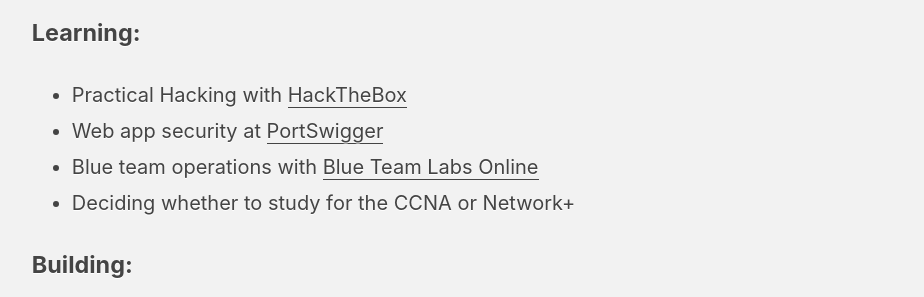
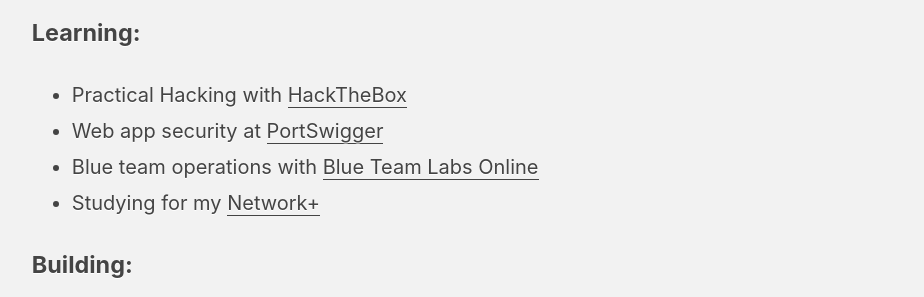
Before and after one commit to richrosario/richrosario.github.io, a plain HTML site: page index.html in a window 1280 px wide. Shown: the part 503-800 px from the top of the page, without its empty margins (141-1065 px from the left). Drawn offline with Linux system fonts and the light colour scheme.

Commit message:
Updates to site about network+

```diff
--- a/index.html
+++ b/index.html
@@ -41,7 +41,7 @@
             <li>Practical Hacking with <a href="https://www.hackthebox.com/">HackTheBox</a></li>
             <li>Web app security at <a href="https://portswigger.net/">PortSwigger</a></li>
             <li>Blue team operations with <a href="https://blueteamlabs.online/home">Blue Team Labs Online</a></li>
-            <li>Deciding whether to study for the CCNA or Network+</a></li>
+            <li>Studying for my <a href="https://www.comptia.org/certifications/network">Network+</a></li>
         </ul>
         <h3><strong>Building:</strong></h3>
         <ul>
```
